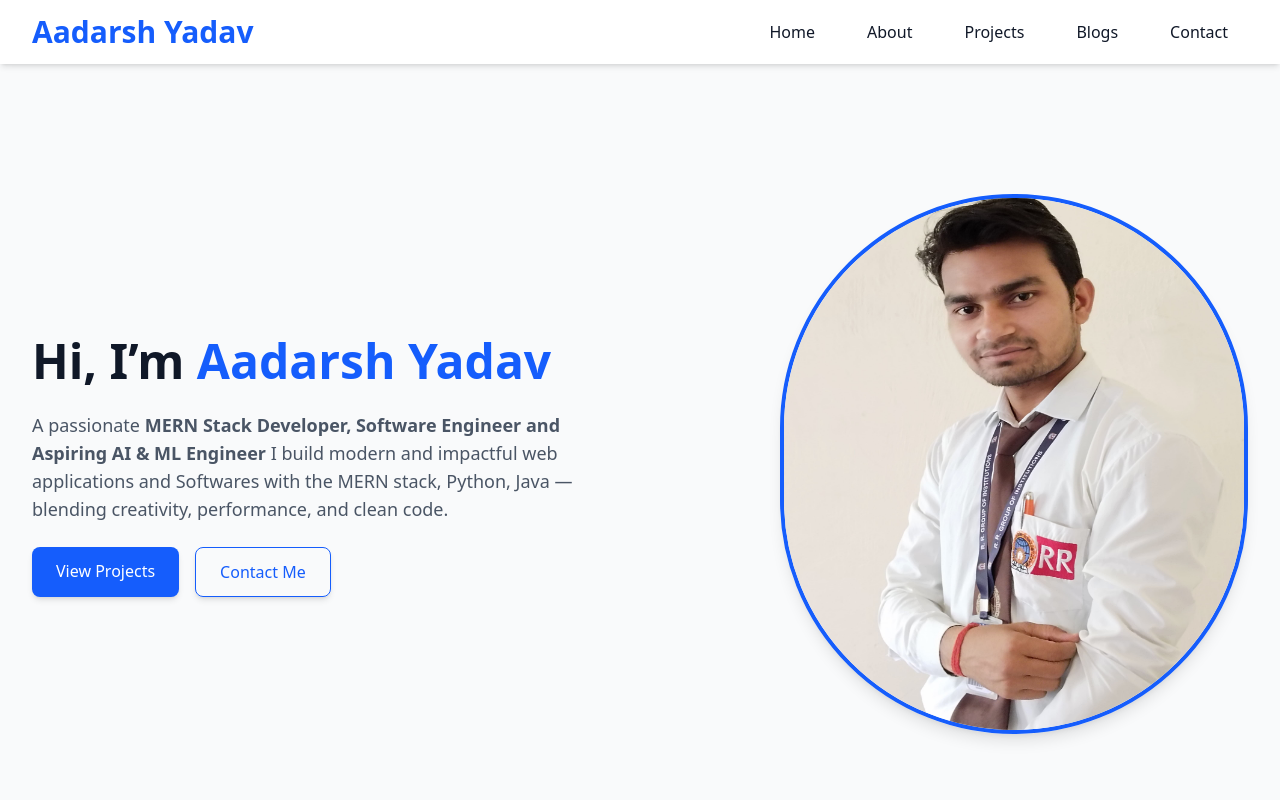
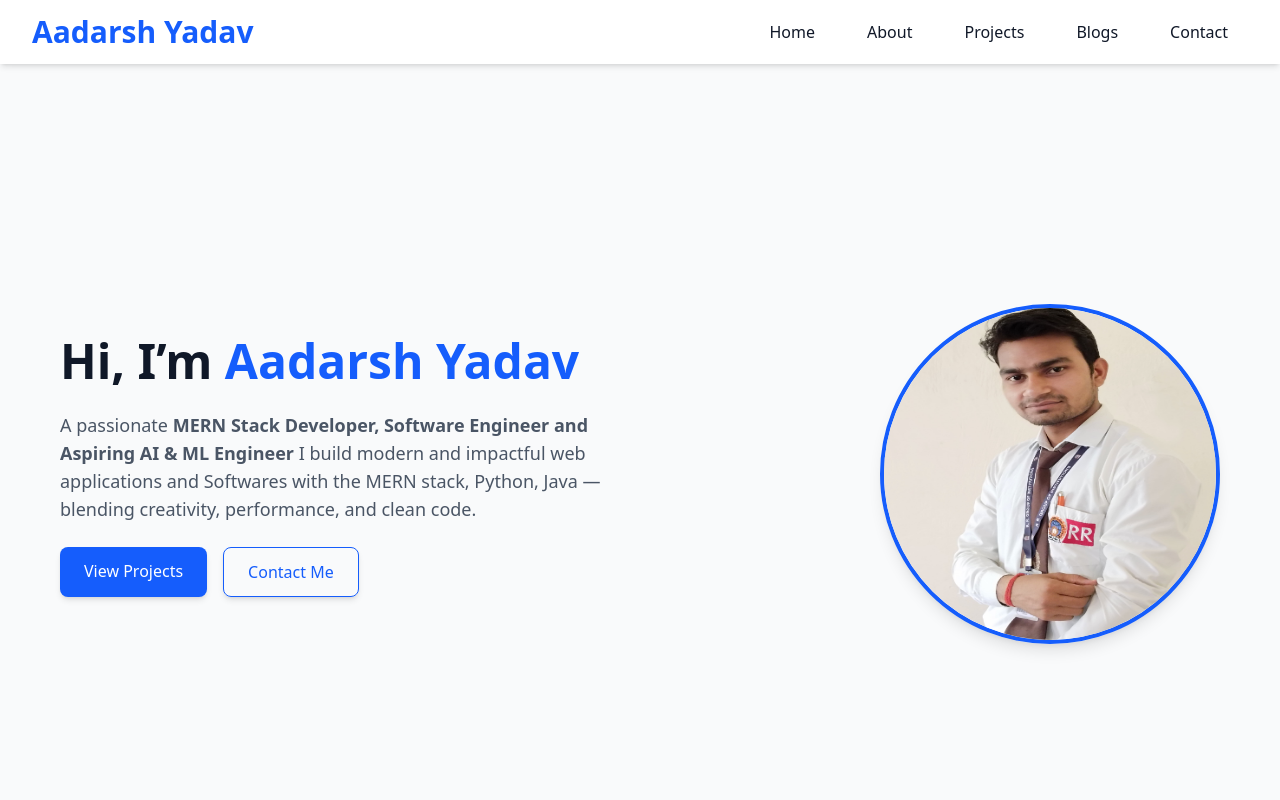
Before and after one commit to aadarshyadav11/personal-portfolio, a React (Vite) app in the folder frontend/: page / in a window 1280 px wide. Shown: the top 800 px of the page. Built offline with nearby package versions, Linux system fonts and the light colour scheme.

Commit message:
hero page image update

```diff
--- a/frontend/src/Component/Hero/Hero.jsx
+++ b/frontend/src/Component/Hero/Hero.jsx
@@ -3,7 +3,7 @@ import { Link } from "react-router-dom";
 function Hero() {
   return (
     <section className="relative bg-gray-50 dark:bg-gray-900 min-h-screen flex items-center">
-      <div className="max-w-7xl mx-auto px-6 lg:px-8 flex flex-col md:flex-row items-center gap-12">
+      <div className="max-w-7xl mx-auto px-5 lg:px-15 flex flex-col md:flex-row items-center gap-7">
 
         {/* Left Content */}
         <div className="flex-1 text-center md:text-left py-14">
@@ -33,11 +33,11 @@ function Hero() {
         </div>
 
         {/* Right Image */}
-        <div className="flex-1 flex justify-center md:justify-end w-full h-full">
+        <div className="flex-1 flex justify-center md:justify-end h-80">
           <img
             src="/Images/profile.jpg"
             alt="Profile-image"
-            className="w-117 h-135 rounded-full shadow-lg border-4 border-blue-600"
+            className="w-85 h-85 rounded-full shadow-lg border-4 border-blue-600"
           />
         </div>
       </div>
```
